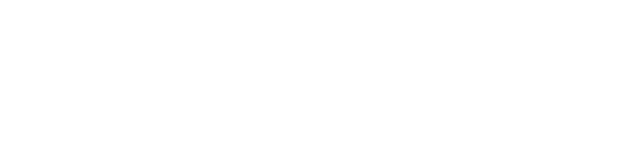
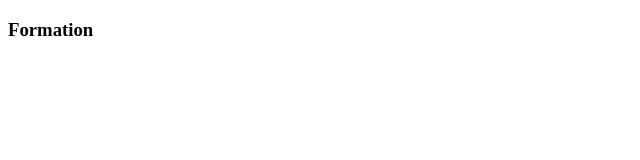
Before and after one commit to larry792/mon-cv, a plain HTML site: page index.html in a window 1280 px wide. Shown: the whole page, without its empty margins (0-640 px from the left). Drawn offline with Linux system fonts and the light colour scheme.

Commit message:
mise en place de la section formations

```diff
--- a/index.html
+++ b/index.html
@@ -7,6 +7,6 @@
     <title>Document</title>
 </head>
 <body>
-
+    <h3>Formation</h3>
 </body>
 </html>
```
